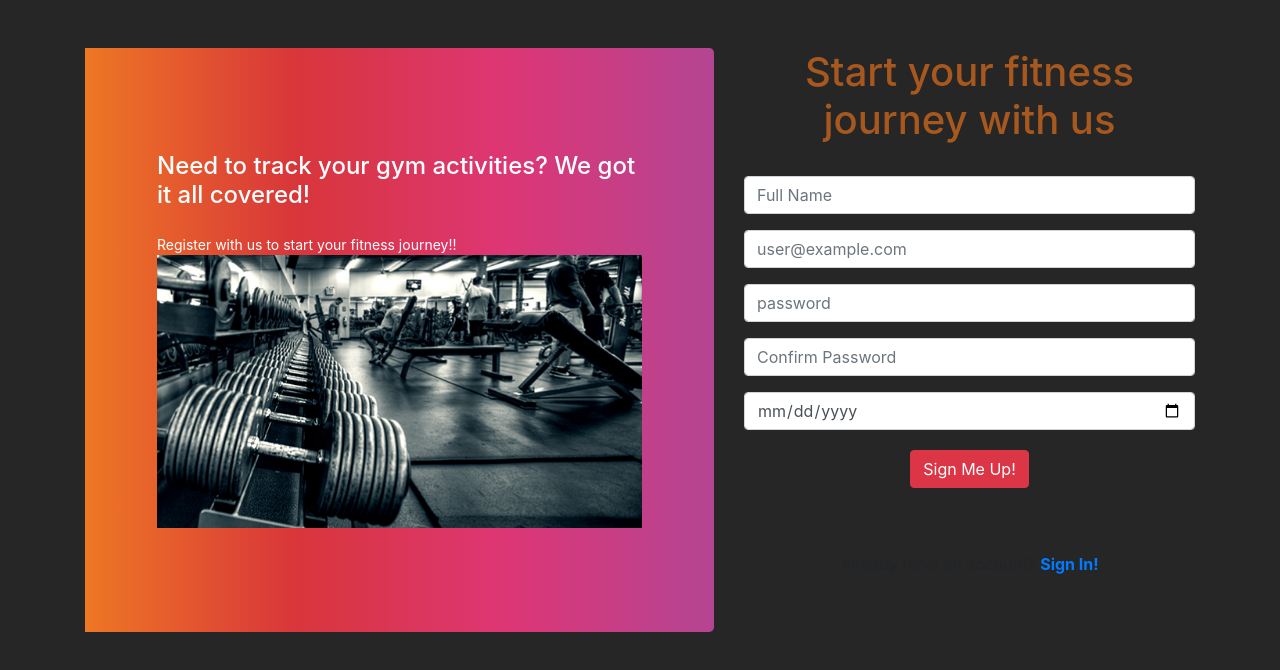
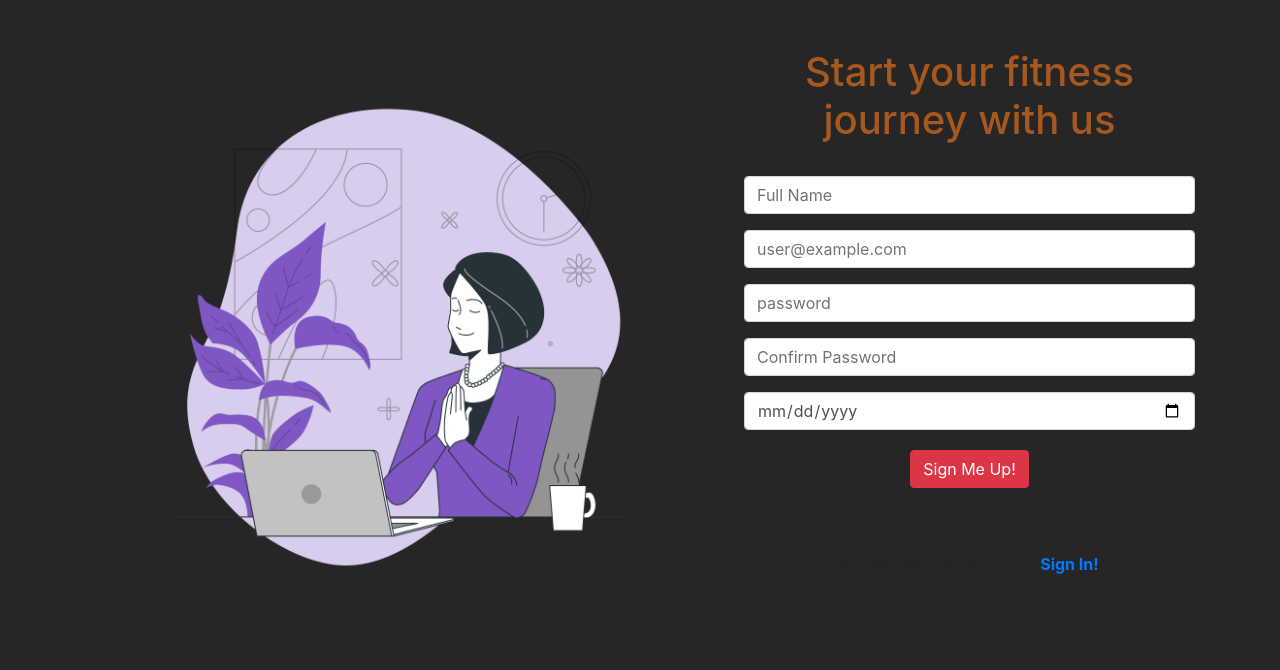
Before and after one commit to imGaurav3/295b_final_project, a React (Create React App) app in the folder frontend/: page /signup in a window 1280 px wide. Shown: the top 670 px of the page. Built offline with nearby package versions, Linux system fonts and the light colour scheme.

Commit message:
Sign up page left column fix

```diff
--- a/frontend/src/components/Signup/Signup.js
+++ b/frontend/src/components/Signup/Signup.js
@@ -7,7 +7,7 @@ import 'bootstrap/dist/css/bootstrap.min.css';
 import '../../App.css';
 import { MDBContainer, MDBRow, MDBCol } from 'mdb-react-ui-kit';
 import Button from 'react-bootstrap/Button';
-import pic from '../../gym1.jpg';
+import pic from '../../images/signup-page-img.png';
 import logo from '../../logo.jpg';
 import axios from 'axios';
 import url from '../../utils/urlconfig';
@@ -132,17 +132,17 @@ class Signup extends PureComponent {
         <MDBContainer className='my-5 gradient-form'>
           <MDBRow>
             <MDBCol col='6' className='mb-5'>
-              <div className='d-flex flex-column  justify-content-center gradient-custom-2 h-100 mb-4'>
+              {/* <div className='d-flex flex-column  justify-content-center gradient-custom-2 h-100 mb-4'> */}
                 <div className='text-white px-3 py-4 p-md-5 mx-md-4'>
-                  <h4 className='mb-4'>
+                  {/* <h4 className='mb-4'>
                     Need to track your gym activities? We got it all covered!{' '}
                   </h4>
                   <p className='small mb-0'>
                     Register with us to start your fitness journey!!
-                  </p>
+                  </p> */}
                   <img src={pic} style={{ width: '485px' }} alt='logo' />
                 </div>
-              </div>
+              {/* </div> */}
             </MDBCol>
 
             <MDBCol col='6' className='mb-5'>
```
Also changed, not shown: frontend/src/images/signup-page-img.png (added).
